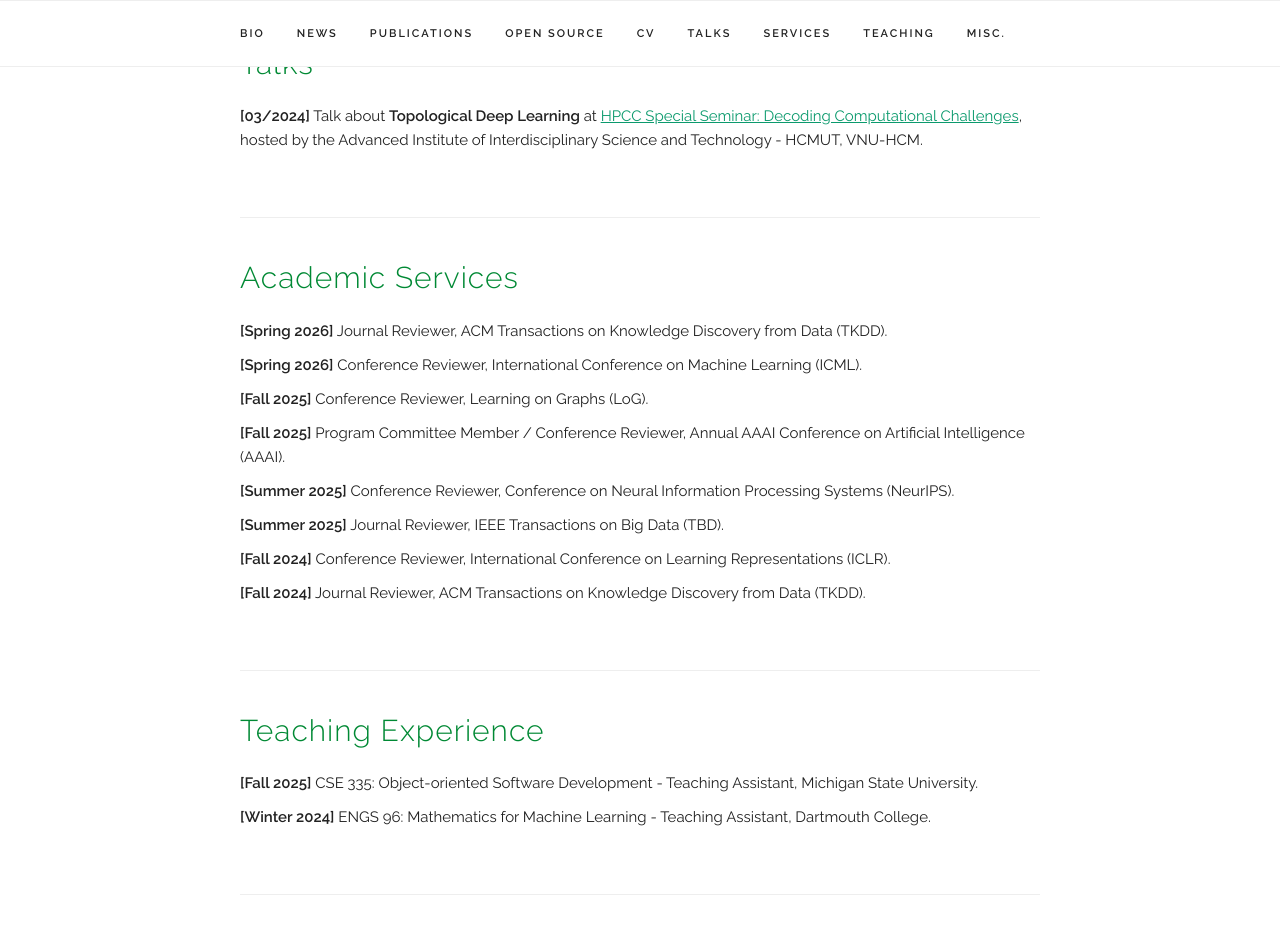
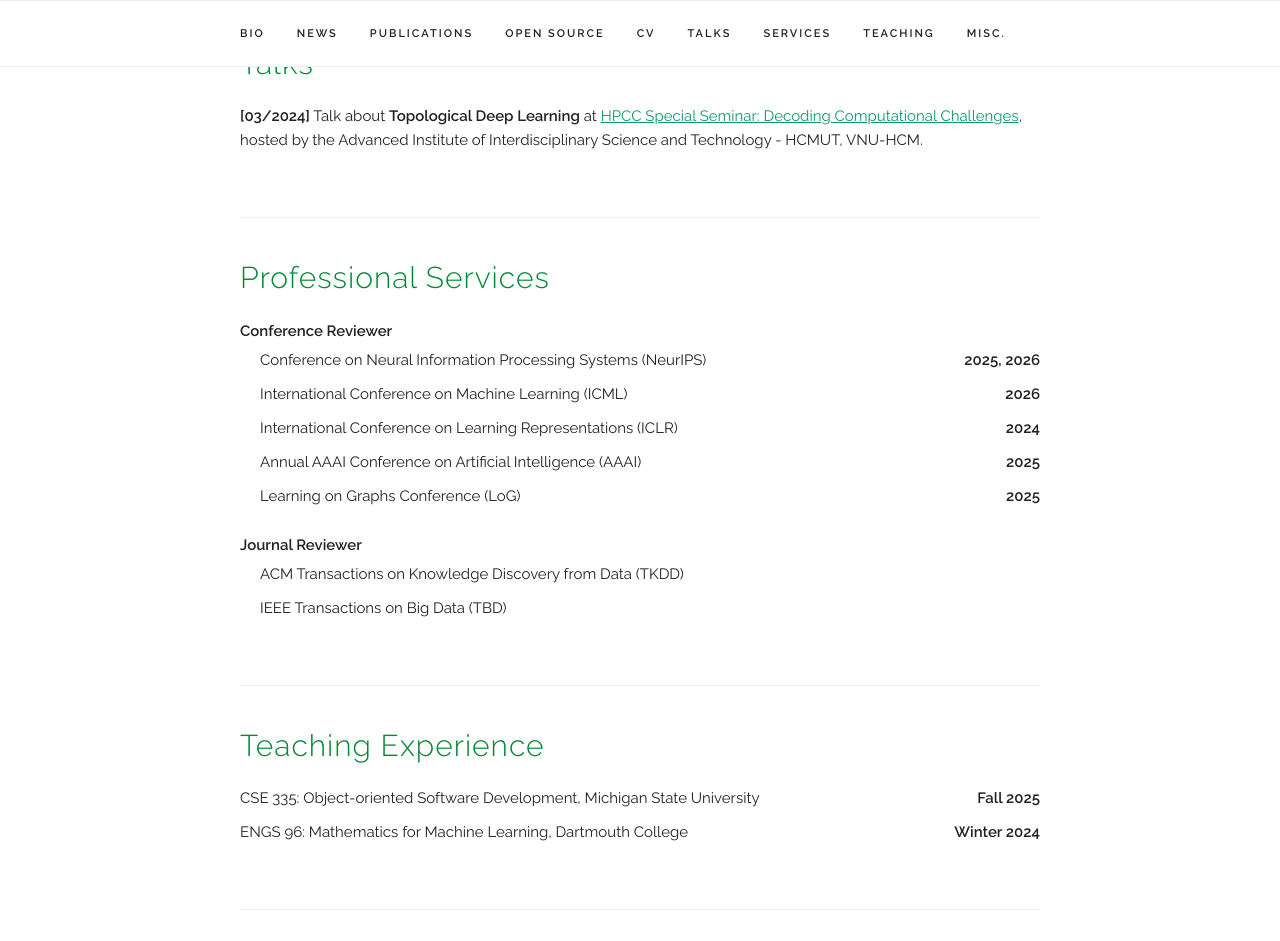
Before and after one commit to quang-truong/quang-truong.github.io, a Jekyll site: the page built from index.html, in a window 1280 px wide and 1400 px high, scrolled down 3606 px. Shown: the top 941 px of the window. Built offline with Jekyll 4.4.1, drawn with Linux system fonts in a browser that asks for light colours; some web fonts are replaced; comment, search, counter and statistics services are not loaded.

Commit message:
update website

```diff
--- a/_config.yml
+++ b/_config.yml
@@ -5,7 +5,7 @@ domain: quang-truong.github.io       # if you want to force HTTPS, specify the d
 url: https://quang-truong.github.io  # the base hostname and protocol for your site, e.g. http://example.com
 
 # Cache busting version - increment this when you want to force cache refresh
-version: 1.0.3
+version: 1.0.4
 
 collections:
   projects:
--- a/index.html
+++ b/index.html
@@ -360,46 +360,32 @@ title: Home
 
 <!-- ========== REVIEWING ========== -->
 <div class="docs-section" id="reviewing">
-  <h4>Academic Services</h4>
-  <UL style="list-style-type: none">
-    <li> <b>[Spring 2026]</b>
-      Journal Reviewer, ACM Transactions on Knowledge Discovery from Data (TKDD).
-    </li>
-    <li> <b>[Spring 2026]</b>
-      Conference Reviewer, International Conference on Machine Learning (ICML).
-    </li>
-    <li> <b>[Fall 2025]</b>
-      Conference Reviewer, Learning on Graphs (LoG).
-    </li>
-    <li> <b>[Fall 2025]</b>
-      Program Committee Member / Conference Reviewer, Annual AAAI Conference on Artificial Intelligence (AAAI).
-    </li>
-    <li> <b>[Summer 2025]</b>
-      Conference Reviewer, Conference on Neural Information Processing Systems (NeurIPS).
-    </li>
-    <li> <b>[Summer 2025]</b>
-      Journal Reviewer, IEEE Transactions on Big Data (TBD).
-    </li>
-    <li> <b>[Fall 2024]</b>
-      Conference Reviewer, International Conference on Learning Representations (ICLR).
-    </li>
-    <li> <b>[Fall 2024]</b>
-      Journal Reviewer, ACM Transactions on Knowledge Discovery from Data (TKDD).
-    </li>
-  </UL>
+  <h4>Professional Services</h4>
+
+  <p style="margin-bottom: 5px;"><b>Conference Reviewer</b></p>
+  <ul style="margin-top: 0; list-style: none; padding-left: 20px;">
+    <li style="display: flex; justify-content: space-between;"><span>Conference on Neural Information Processing Systems (NeurIPS)</span><b>2025, 2026</b></li>
+    <li style="display: flex; justify-content: space-between;"><span>International Conference on Machine Learning (ICML)</span><b>2026</b></li>
+    <li style="display: flex; justify-content: space-between;"><span>International Conference on Learning Representations (ICLR)</span><b>2024</b></li>
+    <li style="display: flex; justify-content: space-between;"><span>Annual AAAI Conference on Artificial Intelligence (AAAI)</span><b>2025</b></li>
+    <li style="display: flex; justify-content: space-between;"><span>Learning on Graphs Conference (LoG)</span><b>2025</b></li>
+  </ul>
+
+  <p style="margin-bottom: 5px;"><b>Journal Reviewer</b></p>
+  <ul style="margin-top: 0; list-style: none; padding-left: 20px;">
+    <li>ACM Transactions on Knowledge Discovery from Data (TKDD)</li>
+    <li>IEEE Transactions on Big Data (TBD)</li>
+  </ul>
 </div>
 
 <!-- ========== TEACHING ========== -->
 <div class="docs-section" id="teaching">
   <h4>Teaching Experience</h4>
-  <UL style="list-style-type: none">
-    <li> <b>[Fall 2025]</b>
-      CSE 335: Object-oriented Software Development - Teaching Assistant, Michigan State University.
-    </li>
-    <li> <b>[Winter 2024]</b>
-      ENGS 96: Mathematics for Machine Learning - Teaching Assistant, Dartmouth College.
-    </li>
-  </UL>
+
+  <ul style="margin-top: 0;">
+    <li style="display: flex; justify-content: space-between;"><span>CSE 335: Object-oriented Software Development, Michigan State University</span><b>Fall 2025</b></li>
+    <li style="display: flex; justify-content: space-between;"><span>ENGS 96: Mathematics for Machine Learning, Dartmouth College</span><b>Winter 2024</b></li>
+  </ul>
 </div>
 
 
```
